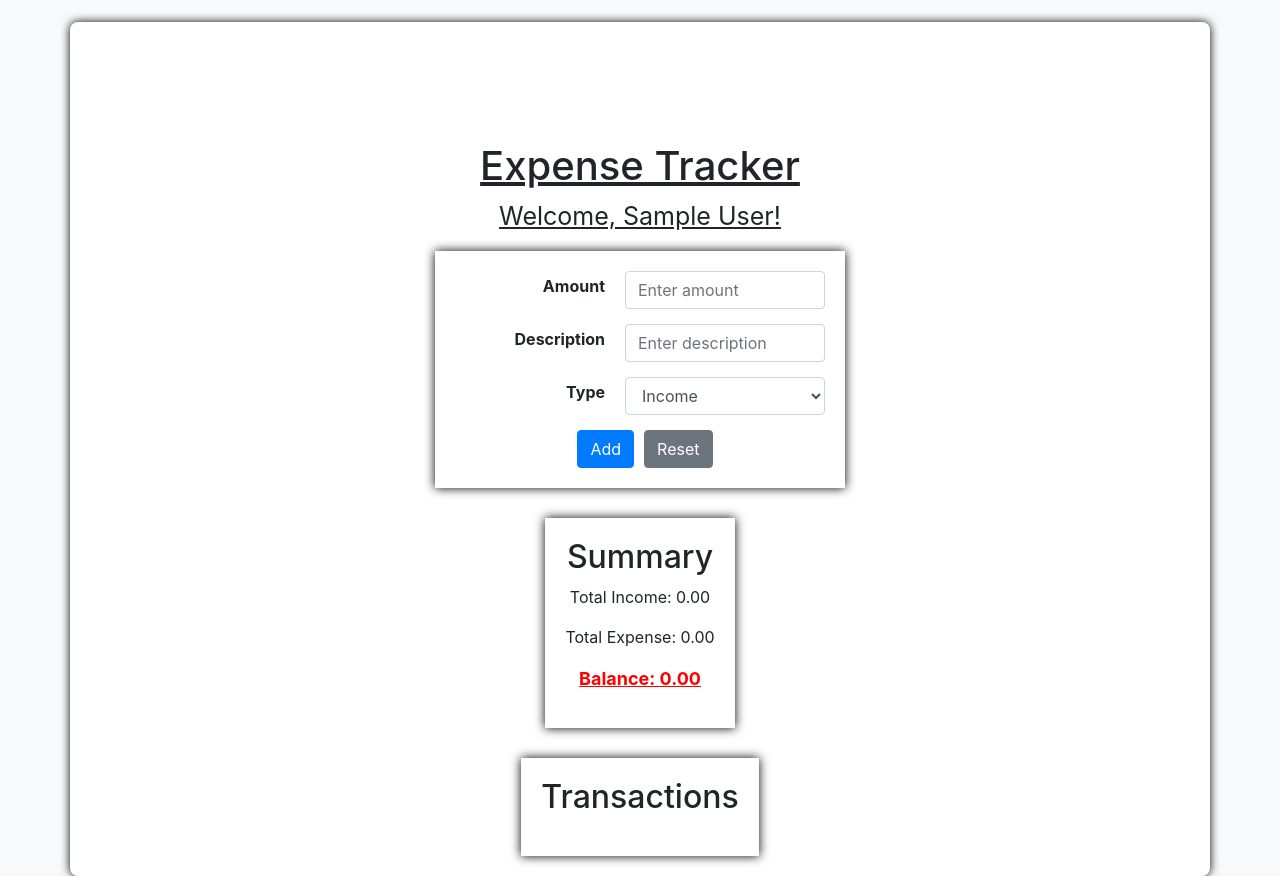
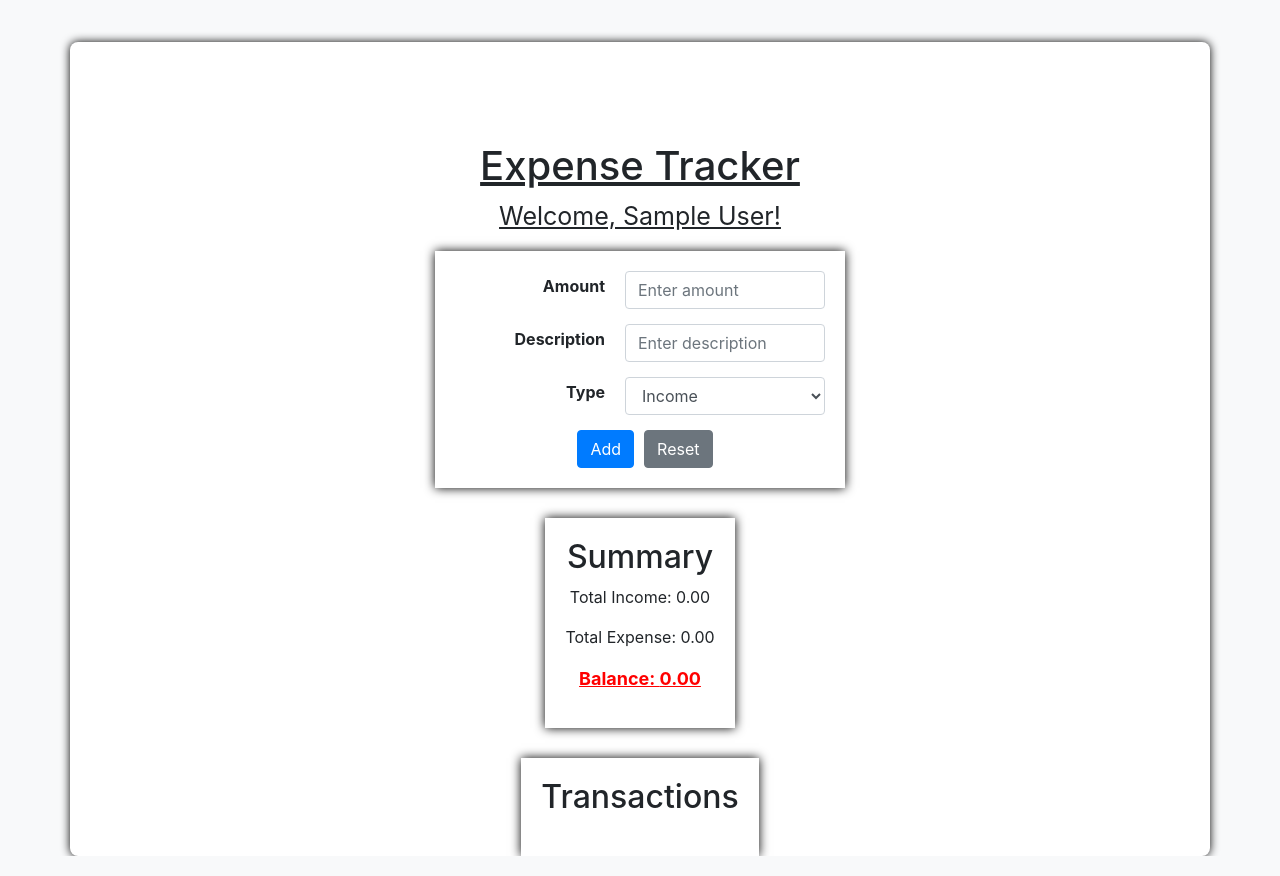
Before and after one commit to CodeByDT/Expense-Tracker, a plain HTML site: page index.html in a window 1280 px wide. Drawn offline with nearby package versions, Linux system fonts and the light colour scheme; sample sign-in values are in the browser's storage.

Commit message:
style.css

```diff
--- a/style.css
+++ b/style.css
@@ -8,7 +8,7 @@ body {
 }
 .container {
     text-align: center;
-    padding: 20px;
+/*     padding: 20px; */
     background: white;
     border-radius: 8px;
     display: flex;
@@ -18,7 +18,7 @@ body {
     /* width: 30%; */
     box-shadow: 0 0 10px black;
     /* width: 90%; */
-    padding: 20px;
+
 
 }
 
```
